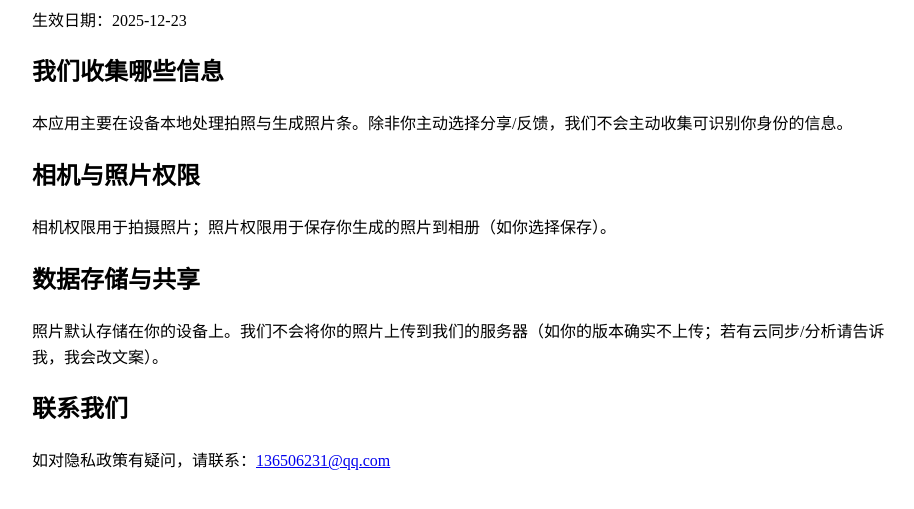
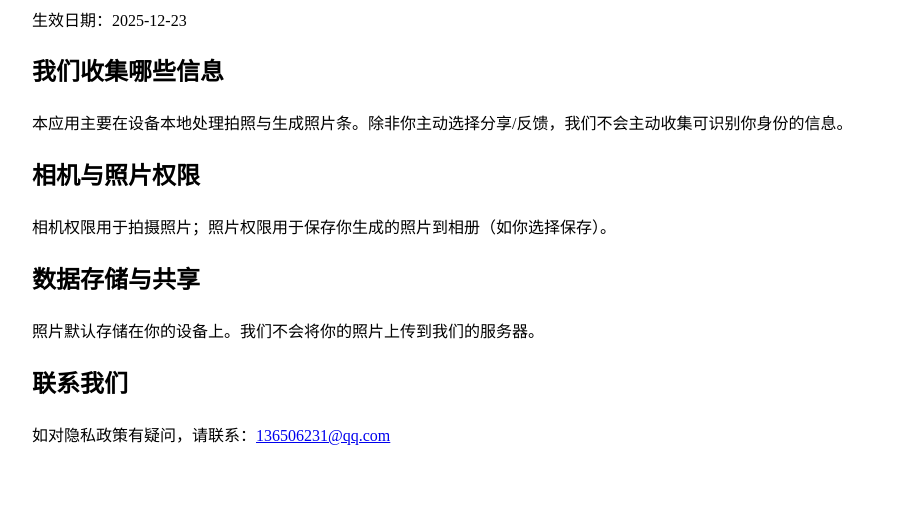
Before and after one commit to amberwengjx/wengweng.github.io, a plain HTML site: page privacy.html in a window 1280 px wide. Shown: the part 105-614 px from the top of the page, without its empty margins (178-1092 px from the left). Drawn offline with Linux system fonts and the light colour scheme.

Commit message:
Update privacy.html

```diff
--- a/privacy.html
+++ b/privacy.html
@@ -16,7 +16,7 @@
   <p>相机权限用于拍摄照片；照片权限用于保存你生成的照片到相册（如你选择保存）。</p>
 
   <h2>数据存储与共享</h2>
-  <p>照片默认存储在你的设备上。我们不会将你的照片上传到我们的服务器（如你的版本确实不上传；若有云同步/分析请告诉我，我会改文案）。</p>
+  <p>照片默认存储在你的设备上。我们不会将你的照片上传到我们的服务器。</p>
 
   <h2>联系我们</h2>
   <p>如对隐私政策有疑问，请联系：<a href="mailto:136506231@qq.com">136506231@qq.com</a></p>
```
